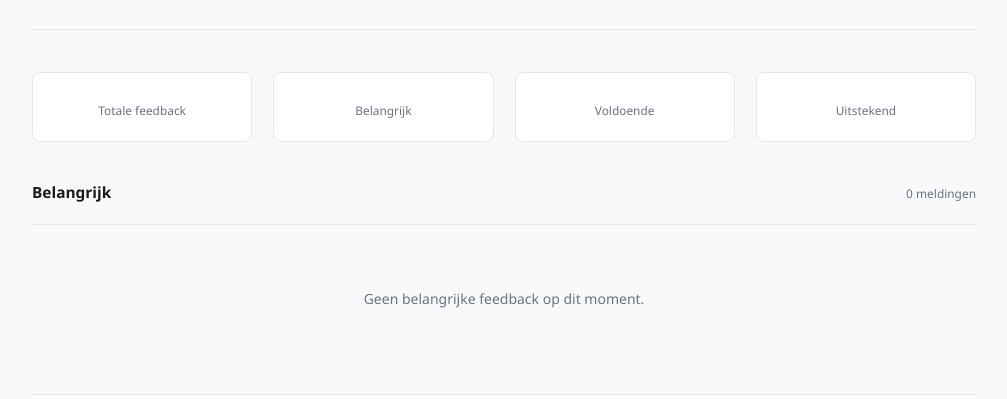
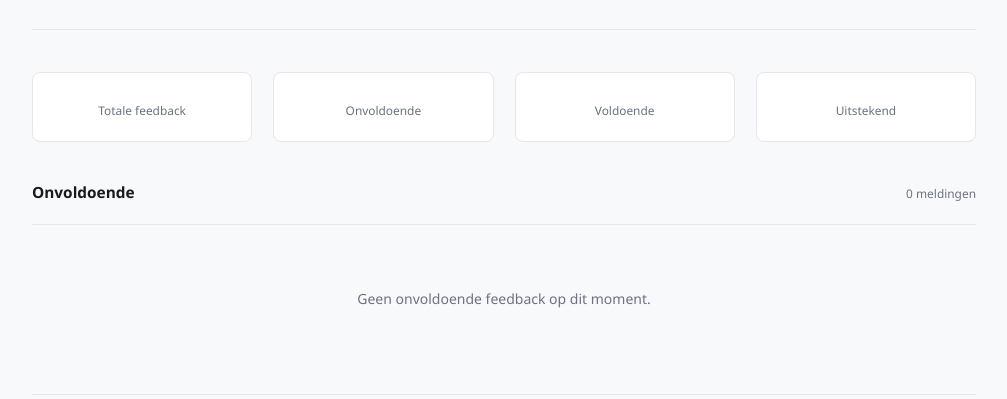
Before and after one commit to A-D-DBS-application/web-application-2025-group32, a Flask app: template app/templates/admin_feedback.html in a window 1280 px wide. Shown: the part 223-622 px from the top of the page, without its empty margins (136-1143 px from the left). Run offline with Flask 3, Linux system fonts and the light colour scheme; the template is opened without the code that fills it, so the values that code supplies are empty.

Commit message:
Feedback analyse: 'belangrijk' aangepast naar 'onvoldoende' (vorige push, ook gebruiker gelinkt aan dienst en bureau gelinkt aan dienst, zodat medewerker enkel bureau kan reserveren van zijn dienst)

```diff
--- a/app/templates/admin_feedback.html
+++ b/app/templates/admin_feedback.html
@@ -40,26 +40,26 @@
       <div class="metric-value">{{ analysis.total_feedback }}</div>
       <div class="metric-label">Totale feedback</div>
     </div>
-    <a href="#belangrijk-section" class="metric" style="text-decoration: none; color: inherit;">
+    <a href="#onvoldoende-section" class="metric" style="text-decoration: none; color: inherit;">
       <div class="metric-value">
-        {{ analysis.urgency_distribution.urgent + analysis.urgency_distribution.kritiek }}
+        {{ analysis.urgency_distribution.onvoldoende }}
       </div>
-      <div class="metric-label">Belangrijk</div>
+      <div class="metric-label">Onvoldoende</div>
     </a>
     <a href="#voldoende-section" class="metric" style="text-decoration: none; color: inherit;">
-      <div class="metric-value">{{ analysis.urgency_distribution.belangrijk }}</div>
+      <div class="metric-value">{{ analysis.urgency_distribution.voldoende }}</div>
       <div class="metric-label">Voldoende</div>
     </a>
     <a href="#uitstekend-section" class="metric" style="text-decoration: none; color: inherit;">
-      <div class="metric-value">{{ analysis.urgency_distribution.positief }}</div>
+      <div class="metric-value">{{ analysis.urgency_distribution.uitstekend }}</div>
       <div class="metric-label">Uitstekend</div>
     </a>
   </div>
 
-  <!-- Belangrijk Feedback Section (>60 urgency) -->
-  <div class="feedback-section" id="belangrijk-section">
+  <!-- Onvoldoende Feedback Section (51-100 urgency) -->
+  <div class="feedback-section" id="onvoldoende-section">
     <div class="section-header">
-      <h2>Belangrijk</h2>
+      <h2>Onvoldoende</h2>
       <span class="section-count">
         {{ analysis.urgent_feedback|length }} meldingen
       </span>
@@ -140,12 +140,12 @@
       </div>
     {% else %}
       <div class="empty-state">
-        <p>Geen belangrijke feedback op dit moment.</p>
+        <p>Geen onvoldoende feedback op dit moment.</p>
       </div>
     {% endif %}
   </div>
 
-  <!-- Voldoende Feedback Section (40-60 urgency) -->
+  <!-- Voldoende Feedback Section (25-50 urgency) -->
   {% if analysis.detailed_items %}
     <div class="feedback-section" id="voldoende-section">
       <div class="section-header">
```
Also changed, not shown: app/analytics.py (+8 -14 lines).
